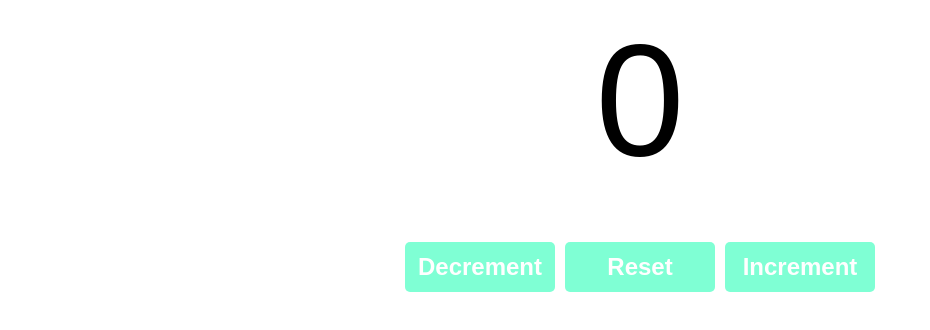
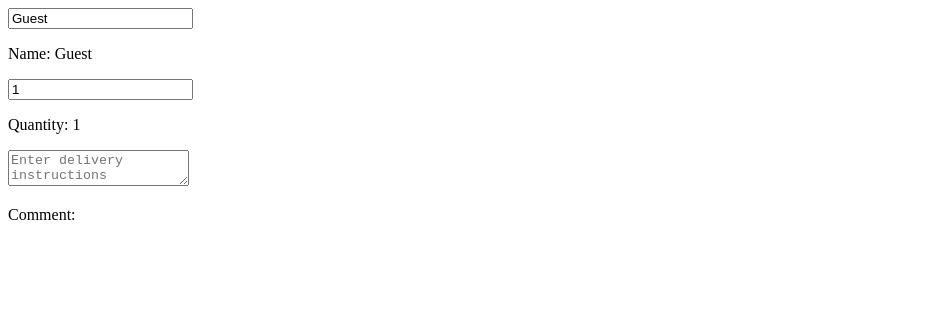
Before and after one commit to Kanamija/my-react-app, a React (Vite) app: page / in a window 1280 px wide. Shown: the top 330 px of the page, without its empty margins (0-930 px from the left). Built offline with nearby package versions, Linux system fonts and the light colour scheme.

Commit message:
Back to React course learning useState() hook and finally geting into onChange().

```diff
--- a/src/App.jsx
+++ b/src/App.jsx
@@ -1,8 +1,8 @@
-import Counter from './Counter.jsx'
+import MyComponent from "./MyComponent";
 
 function App() {
 
-  return (<Counter />);
+  return (<MyComponent />);
 
 }
 
--- a/src/Counter.jsx
+++ b/src/Counter.jsx
@@ -1,27 +1,27 @@
-import React, {useState} from 'react';
+// import React, {useState} from 'react';
 
-function Counter() {
-    const [count, setCount] = useState(0);
+// function Counter() {
+//     const [count, setCount] = useState(0);
 
-    const increment = () => {
-        setCount(count + 1);
-    }
+//     const increment = () => {
+//         setCount(count + 1);
+//     }
 
 
-    const decrement = () => {
-        setCount(count - 1);
-    }
+//     const decrement = () => {
+//         setCount(count - 1);
+//     }
 
-    const reset = () => {
-        setCount(0);
-    }
+//     const reset = () => {
+//         setCount(0);
+//     }
 
-    return(<div className="counter-container">
-        <p className="count-display">{count}</p>
-        <button className="counter-button" onClick={decrement}>Decrement</button>
-        <button className="counter-button" onClick={reset}>Reset</button>
-        <button className="counter-button" onClick={increment}>Increment</button>
-    </div>)
-}
+//     return(<div className="counter-container">
+//         <p className="count-display">{count}</p>
+//         <button className="counter-button" onClick={decrement}>Decrement</button>
+//         <button className="counter-button" onClick={reset}>Reset</button>
+//         <button className="counter-button" onClick={increment}>Increment</button>
+//     </div>)
+// }
 
-export default Counter
+// export default Counter
--- a/src/MyComponent.jsx
+++ b/src/MyComponent.jsx
@@ -1,34 +1,32 @@
-import React, {useState} from 'react';
+import {useState} from 'react';
 
 function MyComponent() {
-    const [name, setName] = useState('Guest');
-    const [age, setAge] = useState(0);
-    const [isEmployed, setIsEmployed] = useState(false);
+    const [name, setName] = useState("Guest")
+    const [quantity, setQuantity] = useState("1")
+    const [comment, setComment] = useState("")
 
-    const updateName = () => {
-        setName('Kanami');
-    }
+function handleNameChange(event) {
+    setName(event.target.value);
+}
 
-    const incrementAge = () => {
-        setAge(age + 1);
-    }
+function handleQuantityChange(event) {
+    setQuantity(event.target.value);
+}
 
-    const toggleEmployedStatus = () => {
-        setIsEmployed(!isEmployed)
-    }
+function handleCommentChange(event) {
+    setComment(event.target.value);
+}
 
-    return (
-        <div>
-            <p>Name: {name}</p>
-            <button onClick={updateName}>Set Name</button>
+    return (<div>
+        <input value={name} onChange={handleNameChange}/>
+        <p>Name: {name}</p>
 
-             <p>Age: {age}</p>
-            <button onClick={incrementAge}>Increment Age</button>
+        <input value={quantity} onChange={handleQuantityChange} type="number"/>
+        <p>Quantity: {quantity}</p>
 
-             <p>Is employed? {isEmployed ? 'yes' : 'no'}</p>
-            <button onClick={toggleEmployedStatus}>Toggle status</button>
-        </div>
-    )
+        <textarea value={comment} onChange={handleCommentChange} placeholder="Enter delivery instructions"/>
+        <p>Comment: {comment}</p>
+    </div>)
 }
 
 export default MyComponent
```
